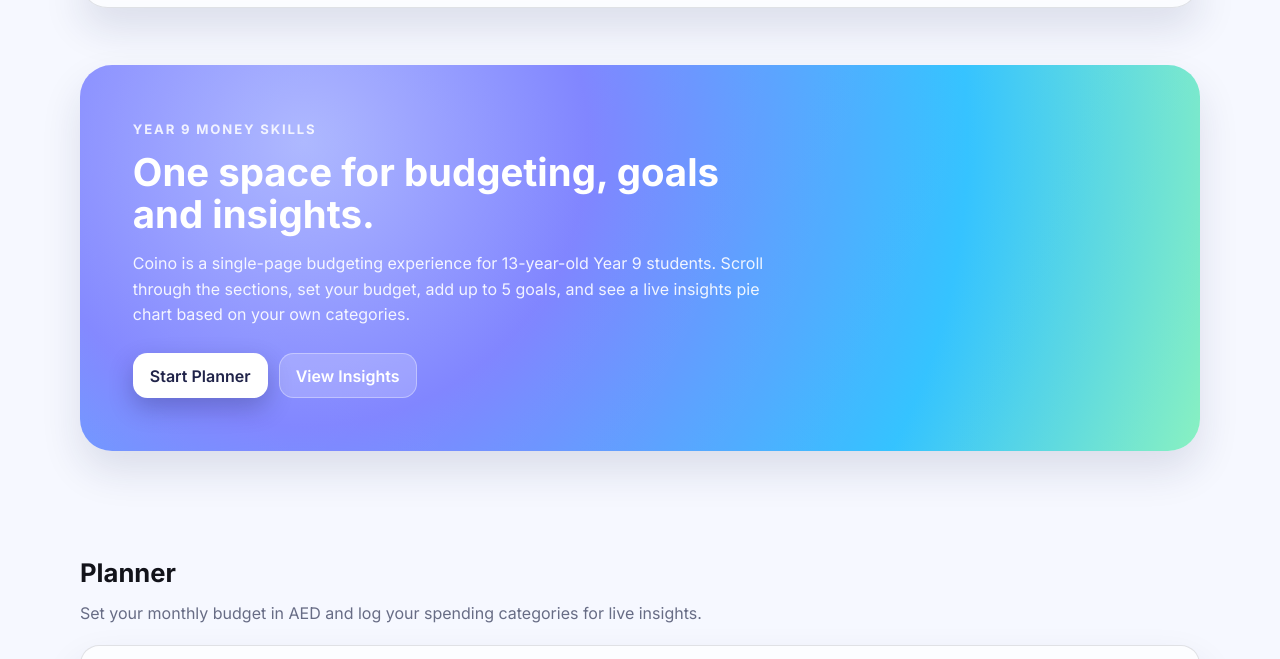
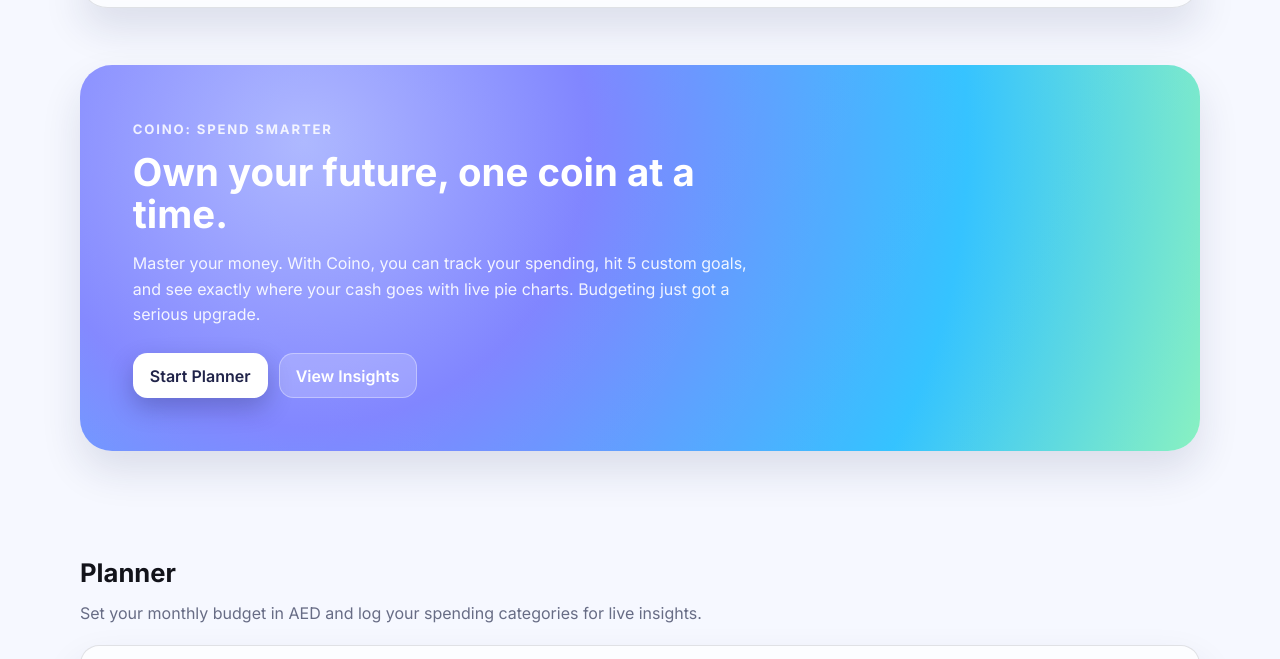
Before and after one commit to Vihaan-Sachdeva/coino-00, a plain HTML site: page index.html in a window 1280 px wide. Shown: the part 63-722 px from the top of the page. Drawn offline with Linux system fonts and the light colour scheme.

Commit message:
Revise title and hero section text in index.html
Updated the title and hero section content to better reflect the application's purpose.

```diff
--- a/index.html
+++ b/index.html
@@ -3,7 +3,7 @@
   <head>
     <meta charset="UTF-8" />
     <meta name="viewport" content="width=device-width, initial-scale=1.0" />
-    <title>Coino | Smart Budgeting for Year 9</title>
+    <title>Coino: Spend Smarter</title>
     <link rel="icon" type="image/svg+xml" href="favicon.svg" />
     <link rel="preconnect" href="https://fonts.googleapis.com" />
     <link rel="preconnect" href="https://fonts.gstatic.com" crossorigin />
@@ -41,11 +41,10 @@
     <main class="container">
       <section class="hero reveal parallax" id="home">
         <div class="hero-content">
-          <span class="eyebrow">Year 9 Money Skills</span>
-          <h1>One space for budgeting, goals and insights.</h1>
+          <span class="eyebrow">Coino: Spend Smarter</span>
+          <h1>Own your future, one coin at a time.</h1>
           <p class="lead">
-            Coino is a single-page budgeting experience for 13-year-old Year 9 students. Scroll through the sections, set your
-            budget, add up to 5 goals, and see a live insights pie chart based on your own categories.
+            Master your money. With Coino, you can track your spending, hit 5 custom goals, and see exactly where your cash goes with live pie charts. Budgeting just got a serious upgrade.
           </p>
           <div class="actions">
             <a class="btn primary" href="#planner">Start Planner</a>
```
